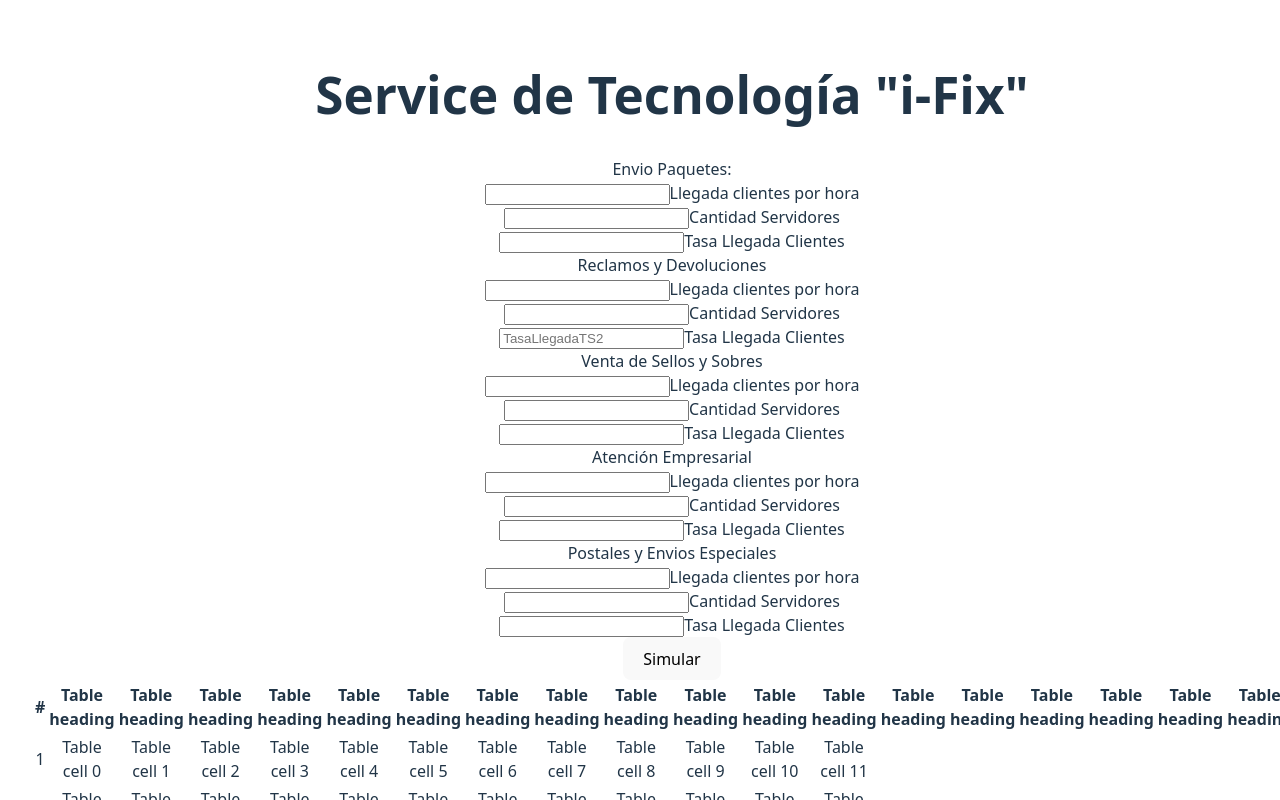
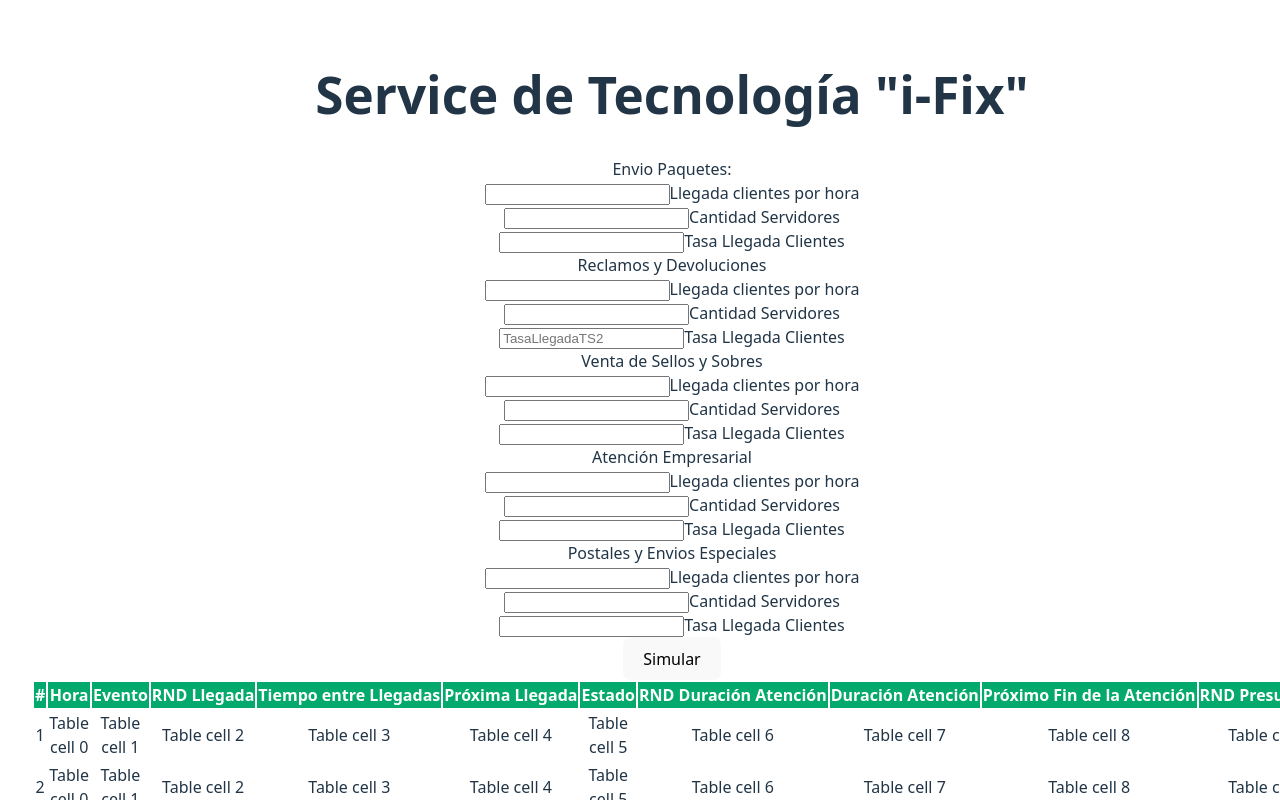
Before and after one commit to Junior-Fley/Tp4-Simulacion-G5, a React app in the folder 2da-Entrega/Frontend/: page / in a window 1280 px wide. Shown: the top 800 px of the page. Built offline with nearby package versions, Linux system fonts and the light colour scheme; the HTML template or start-up script is replaced by a standard one.

Commit message:
Cambios en columnas y modificacion en el README.md(carga de valores)

```diff
--- a/2da-Entrega/Frontend/src/components/VectorEstado.jsx
+++ b/2da-Entrega/Frontend/src/components/VectorEstado.jsx
@@ -2,18 +2,61 @@ import React from "react";
   import { Table } from "react-bootstrap";
 
   export const VectorEstado = () => {
+    const columnas_th = [
+  "#",
+  "Hora",
+  "Evento",
+  "RND Llegada",
+  "Tiempo entre Llegadas",
+  "Próxima Llegada",
+  "Estado",
+  "RND Duración Atención",
+  "Duración Atención",
+  "Próximo Fin de la Atención",
+  "RND Presupuesto",
+  "Presupuesto",
+  "RND ¿Deja para reparar?",
+  "¿Deja para reparar?",
+  "RND Duración Reparación",
+  "Duración",
+  "Atención",
+  "Reparación",
+  "Tiempo de Atención",
+  "Tiempo de Reparación",
+  "Clientes No Atendidos por Cierre",
+  "Estado",
+  "Estado",
+  "Estado",
+  "Estado",
+  "Estado",
+  "Estado",
+  "Estado",
+  "Hora Dejado en Taller",
+  "Hora Fin Reparación",
+  "Tiempo Reparación",
+];
     return (
       <Table responsive>
         <thead>
-        <tr>
-          <th>#</th>
-          {Array.from({ length: 100 }).map((_, index) => (
-            <th key={index}>Table heading</th>
+          <tr style={{minWidth: "150px", whiteSpace: "nowrap", padding: "8px 16px", backgroundColor: "#04AA6D", color: "white"}}
+          >
+                {columnas_th.map((col, index) => (
+                  <th key={index}>{col}</th>
                 ))}
               </tr>
+
         </thead>
 
-      <tbody>
+        <tbody onMouseOver={(e) => {
+    if (e.target.closest("tr")) {
+      e.target.closest("tr").style.backgroundColor = "coral";
+    }
+  }}
+  onMouseOut={(e) => {
+    if (e.target.closest("tr")) {
+      e.target.closest("tr").style.backgroundColor = "";
+    }
+  }}>
           <tr>
             <td>1</td>
             {Array.from({ length: 12 }).map((_, index) => (
```
Also changed, not shown: 1 other file (tests, documents, lock files or other folders). Lines whose indentation alone changed are shown as unchanged.
